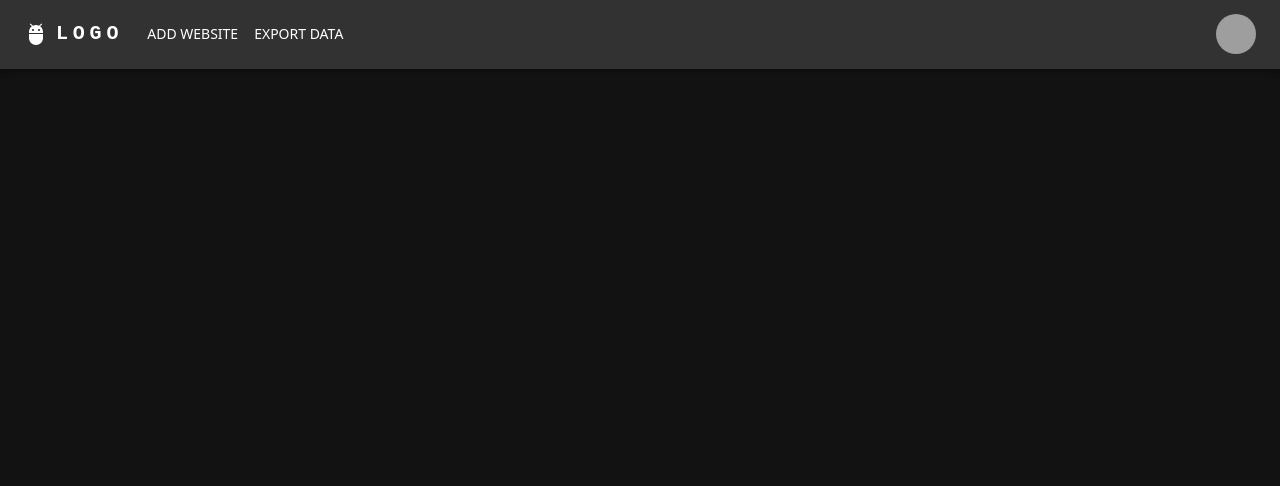
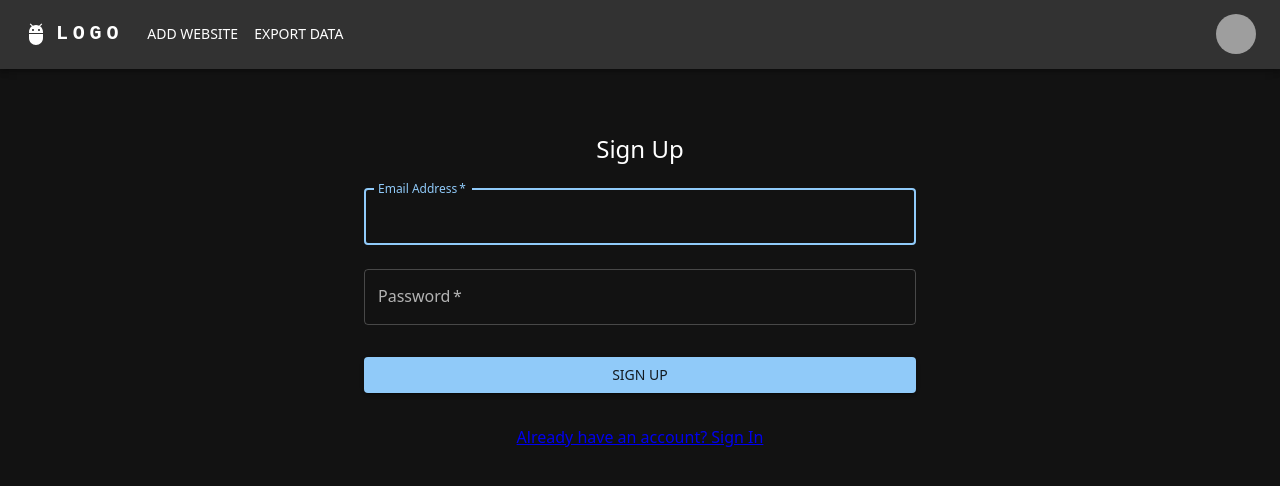
Before and after one commit to frederik-lunde/pingify, a React (Vite) app in the folder client/: page /register in a window 1280 px wide. Shown: the top 486 px of the page. Built offline with nearby package versions, Linux system fonts and the light colour scheme; grey boxes are pictures that could not be loaded.

Commit message:
auth works

```diff
--- a/client/src/App.tsx
+++ b/client/src/App.tsx
@@ -1,20 +1,42 @@
+// client/src/App.tsx
 import { BrowserRouter, Routes, Route } from 'react-router';
+import { AuthProvider } from './context/AuthContext';
 import Dashboard from './pages/Dashboard';
 import WebsiteDetails from './pages/WebsiteDetails';
+import Login from './pages/Login';
+import Register from './pages/Register';
 import { CssBaseline } from '@mui/material';
 import Navbar from './components/Navbar';
+import ProtectedRoute from './components/ProtectedRoute';
 
 function App() {
   return (
+    <AuthProvider>
       <BrowserRouter>
         <CssBaseline />
         <Navbar />
         <Routes>
-        <Route path="/" element={<Dashboard />} />
-        <Route path="/website/:id" element={<WebsiteDetails />} />
-        {/* <Route path="/signup" element={<signup />} /> */}
+          <Route path="/login" element={<Login />} />
+          <Route path="/register" element={<Register />} />
+          <Route
+            path="/"
+            element={
+              <ProtectedRoute>
+                <Dashboard />
+              </ProtectedRoute>
+            }
+          />
+          <Route
+            path="/website/:id"
+            element={
+              <ProtectedRoute>
+                <WebsiteDetails />
+              </ProtectedRoute>
+            }
+          />
         </Routes>
       </BrowserRouter>
+    </AuthProvider>
   );
 }
 
--- a/client/src/api/client.ts
+++ b/client/src/api/client.ts
@@ -1,4 +1,4 @@
-// src/api/client.ts
+// client/src/api/client.ts
 import axios from 'axios';
 import { API_BASE_URL } from './config';
 
@@ -10,10 +10,10 @@ const apiClient = axios.create({
   },
 });
 
-// Add request interceptor for authentication if needed
+// Add request interceptor for authentication
 apiClient.interceptors.request.use(
   (config) => {
-    // Example: Add auth token from localStorage
+    // Get auth token from localStorage
     const token = localStorage.getItem('authToken');
     if (token) {
       config.headers['Authorization'] = `Bearer ${token}`;
@@ -33,8 +33,8 @@ apiClient.interceptors.response.use(
     if (error.response) {
       if (error.response.status === 401) {
         // Unauthorized - redirect to login
-        console.error('Authentication required');
-        // Example: window.location.href = '/login';
+        localStorage.removeItem('authToken');
+        window.location.href = '/login';
       }
     }
     return Promise.reject(error);
--- /dev/null
+++ b/client/src/components/ProtectedRoute.tsx
@@ -0,0 +1,24 @@
+// client/src/components/ProtectedRoute.tsx
+import React from 'react';
+import { Navigate } from 'react-router';
+import { useAuth } from '../context/AuthContext';
+
+interface ProtectedRouteProps {
+  children: React.ReactElement;
+}
+
+const ProtectedRoute: React.FC<ProtectedRouteProps> = ({ children }) => {
+  const { user, loading } = useAuth();
+
+  if (loading) {
+    return <div>Loading...</div>; // Or your loading component
+  }
+
+  if (!user) {
+    return <Navigate to="/login" replace />;
+  }
+
+  return children;
+};
+
+export default ProtectedRoute;
--- /dev/null
+++ b/client/src/context/AuthContext.tsx
@@ -0,0 +1,127 @@
+import React, { createContext, useContext, useState, useEffect } from 'react';
+import axios from 'axios';
+import { API_BASE_URL } from '../api/config';
+
+interface User {
+  id: number;
+  email: string;
+  name?: string;
+}
+
+interface AuthContextType {
+  user: User | null;
+  token: string | null;
+  loading: boolean;
+  error: string | null;
+  login: (email: string, password: string) => Promise<void>;
+  register: (email: string, password: string, name?: string) => Promise<void>;
+  logout: () => void;
+}
+
+const AuthContext = createContext<AuthContextType | null>(null);
+
+export const AuthProvider: React.FC<{ children: React.ReactNode }> = ({ children }) => {
+  const [user, setUser] = useState<User | null>(null);
+  const [token, setToken] = useState<string | null>(localStorage.getItem('token'));
+  const [loading, setLoading] = useState<boolean>(true);
+  const [error, setError] = useState<string | null>(null);
+
+  // Set up axios interceptor for authentication
+  useEffect(() => {
+    const interceptor = axios.interceptors.request.use(
+      (config) => {
+        if (token) {
+          config.headers['Authorization'] = `Bearer ${token}`;
+        }
+        return config;
+      },
+      (error) => Promise.reject(error)
+    );
+
+    return () => {
+      axios.interceptors.request.eject(interceptor);
+    };
+  }, [token]);
+
+  // Load user data if token exists
+  useEffect(() => {
+    const loadUser = async () => {
+      if (!token) {
+        setLoading(false);
+        return;
+      }
+
+      try {
+        const response = await axios.get(`${API_BASE_URL}/auth/me`);
+        setUser(response.data.user);
+      } catch (err) {
+        console.error('Failed to load user', err);
+        localStorage.removeItem('token');
+        setToken(null);
+        setError('Session expired. Please login again.');
+      } finally {
+        setLoading(false);
+      }
+    };
+
+    loadUser();
+  }, [token]);
+
+  const login = async (email: string, password: string) => {
+    try {
+      setLoading(true);
+      setError(null);
+
+      const response = await axios.post(`${API_BASE_URL}/auth/login`, { email, password });
+      const { token, user } = response.data;
+
+      localStorage.setItem('token', token);
+      setToken(token);
+      setUser(user);
+    } catch (err: any) {
+      setError(err.response?.data?.message || 'Login failed. Please try again.');
+      throw err;
+    } finally {
+      setLoading(false);
+    }
+  };
+
+  const register = async (email: string, password: string, name?: string) => {
+    try {
+      setLoading(true);
+      setError(null);
+
+      const response = await axios.post(`${API_BASE_URL}/auth/register`, { email, password, name });
+      const { token, user } = response.data;
+
+      localStorage.setItem('token', token);
+      setToken(token);
+      setUser(user);
+    } catch (err: any) {
+      setError(err.response?.data?.message || 'Registration failed. Please try again.');
+      throw err;
+    } finally {
+      setLoading(false);
+    }
+  };
+
+  const logout = () => {
+    localStorage.removeItem('token');
+    setToken(null);
+    setUser(null);
+  };
+
+  return (
+    <AuthContext.Provider value={{ user, token, loading, error, login, register, logout }}>
+      {children}
+    </AuthContext.Provider>
+  );
+};
+
+export const useAuth = () => {
+  const context = useContext(AuthContext);
+  if (!context) {
+    throw new Error('useAuth must be used within an AuthProvider');
+  }
+  return context;
+};
--- /dev/null
+++ b/client/src/pages/Login.tsx
@@ -0,0 +1,84 @@
+// client/src/pages/Login.tsx
+import React, { useState } from 'react';
+import { useNavigate, Link } from 'react-router';
+import { Container, Box, Typography, TextField, Button, Alert } from '@mui/material';
+import { useAuth } from '../context/AuthContext';
+
+const Login: React.FC = () => {
+  const [email, setEmail] = useState('');
+  const [password, setPassword] = useState('');
+  const [error, setError] = useState('');
+  const { login, loading } = useAuth();
+  const navigate = useNavigate();
+
+  const handleSubmit = async (e: React.FormEvent) => {
+    e.preventDefault();
+
+    try {
+      await login(email, password);
+      navigate('/');
+    } catch (err) {
+      setError('Invalid email or password');
+    }
+  };
+
+  return (
+    <Container maxWidth="sm">
+      <Box
+        sx={{
+          marginTop: 8,
+          display: 'flex',
+          flexDirection: 'column',
+          alignItems: 'center',
+        }}
+      >
+        <Typography component="h1" variant="h5">
+          Sign in
+        </Typography>
+        {error && <Alert severity="error" sx={{ mt: 2, width: '100%' }}>{error}</Alert>}
+        <Box component="form" onSubmit={handleSubmit} sx={{ mt: 1, width: '100%' }}>
+          <TextField
+            margin="normal"
+            required
+            fullWidth
+            id="email"
+            label="Email Address"
+            name="email"
+            autoComplete="email"
+            autoFocus
+            value={email}
+            onChange={(e) => setEmail(e.target.value)}
+          />
+          <TextField
+            margin="normal"
+            required
+            fullWidth
+            name="password"
+            label="Password"
+            type="password"
+            id="password"
+            autoComplete="current-password"
+            value={password}
+            onChange={(e) => setPassword(e.target.value)}
+          />
+          <Button
+            type="submit"
+            fullWidth
+            variant="contained"
+            sx={{ mt: 3, mb: 2 }}
+            disabled={loading}
+          >
+            {loading ? 'Signing in...' : 'Sign In'}
+          </Button>
+          <Box sx={{ textAlign: 'center', mt: 2 }}>
+            <Link to="/register">
+              Don't have an account? Sign Up
+            </Link>
+          </Box>
+        </Box>
+      </Box>
+    </Container>
+  );
+};
+
+export default Login;
--- /dev/null
+++ b/client/src/pages/Register.tsx
@@ -0,0 +1,84 @@
+// client/src/pages/Register.tsx
+import React, { useState } from 'react';
+import { useNavigate, Link } from 'react-router';
+import { Container, Box, Typography, TextField, Button, Alert } from '@mui/material';
+import { useAuth } from '../context/AuthContext';
+
+const Register: React.FC = () => {
+  const [email, setEmail] = useState('');
+  const [password, setPassword] = useState('');
+  const [error, setError] = useState('');
+  const { register, loading } = useAuth();
+  const navigate = useNavigate();
+
+  const handleSubmit = async (e: React.FormEvent) => {
+    e.preventDefault();
+
+    try {
+      await register(email, password);
+      navigate('/');
+    } catch (err) {
+      setError('Registration failed');
+    }
+  };
+
+  return (
+    <Container maxWidth="sm">
+      <Box
+        sx={{
+          marginTop: 8,
+          display: 'flex',
+          flexDirection: 'column',
+          alignItems: 'center',
+        }}
+      >
+        <Typography component="h1" variant="h5">
+          Sign Up
+        </Typography>
+        {error && <Alert severity="error" sx={{ mt: 2, width: '100%' }}>{error}</Alert>}
+        <Box component="form" onSubmit={handleSubmit} sx={{ mt: 1, width: '100%' }}>
+          <TextField
+            margin="normal"
+            required
+            fullWidth
+            id="email"
+            label="Email Address"
+            name="email"
+            autoComplete="email"
+            autoFocus
+            value={email}
+            onChange={(e) => setEmail(e.target.value)}
+          />
+          <TextField
+            margin="normal"
+            required
+            fullWidth
+            name="password"
+            label="Password"
+            type="password"
+            id="password"
+            autoComplete="new-password"
+            value={password}
+            onChange={(e) => setPassword(e.target.value)}
+          />
+          <Button
+            type="submit"
+            fullWidth
+            variant="contained"
+            sx={{ mt: 3, mb: 2 }}
+            disabled={loading}
+          >
+            {loading ? 'Signing up...' : 'Sign Up'}
+          </Button>
+          <Box sx={{ textAlign: 'center', mt: 2 }}>
+            <Link to="/login">
+              Already have an account? Sign In
+            </Link>
+          </Box>
+        </Box>
+      </Box>
+    </Container>
+  );
+};
+
+export default Register;
```
Also changed, not shown: client/src/api/auth.ts (+26 -26 lines), client/src/components/Navbar.tsx (+20 -1 lines). Lines whose indentation alone changed are shown as unchanged.
